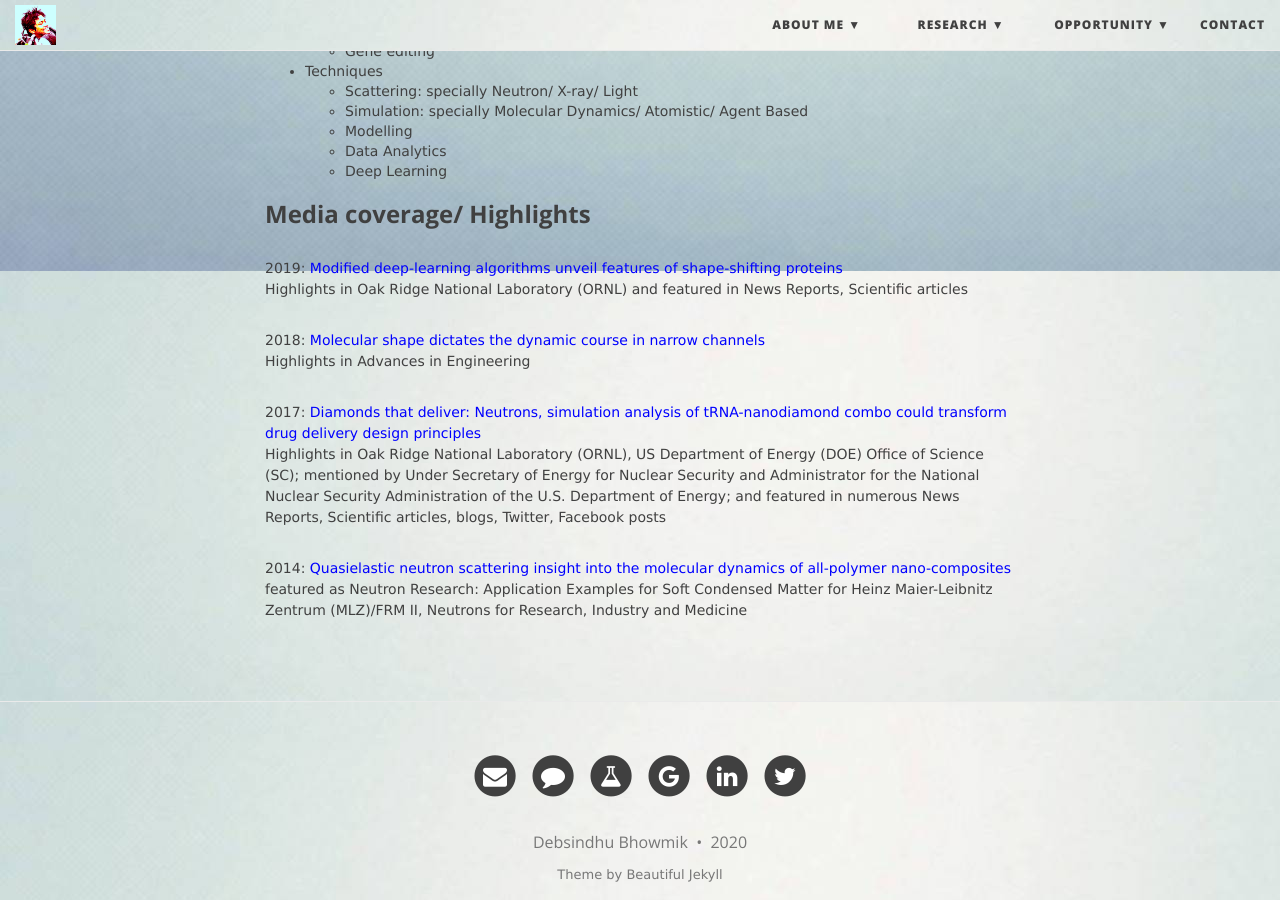
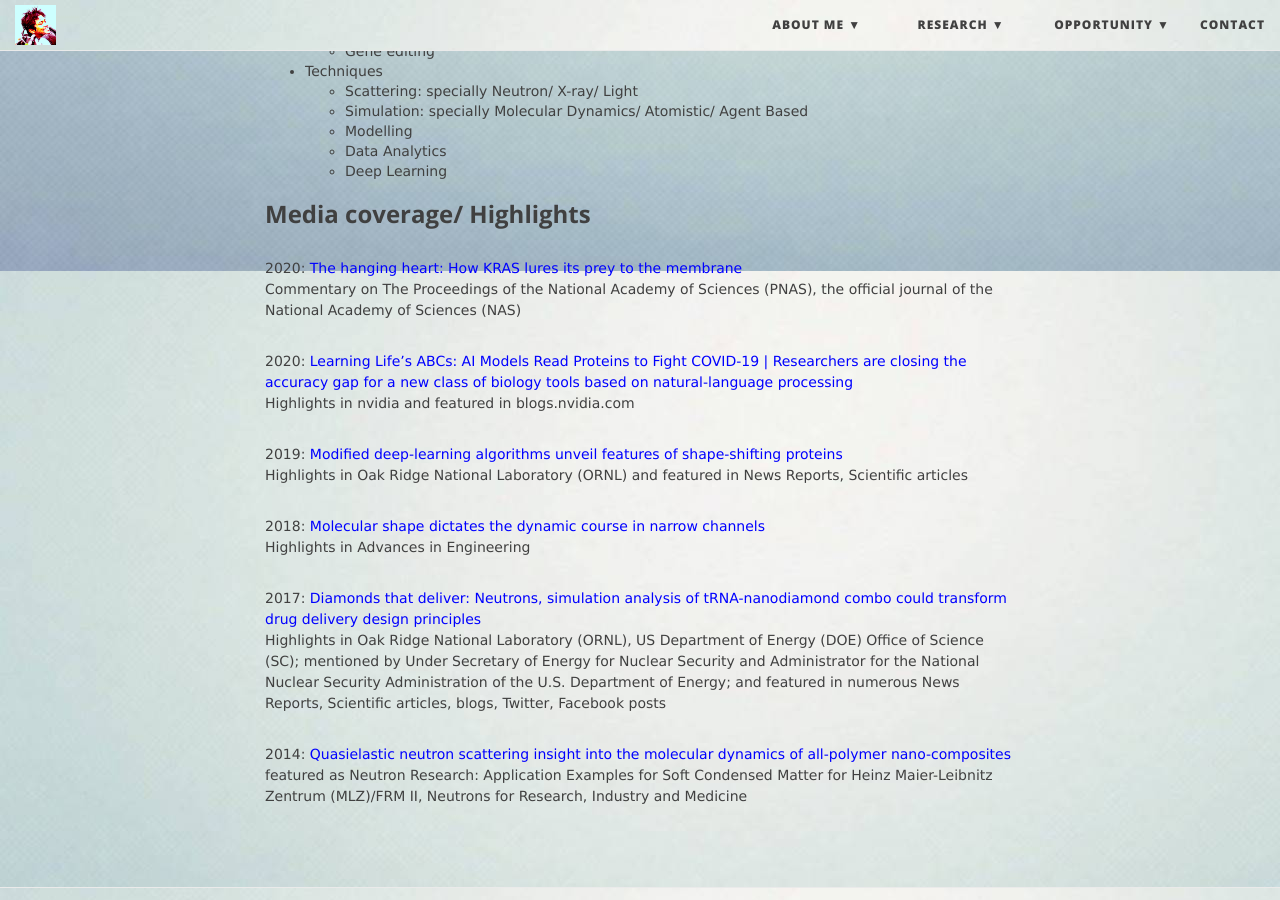
Before and after one commit to debsindhu/debsindhu.github.io, a Jekyll site: the page built from research.md, in a window 1280 px wide and 900 px high, scrolled down 800 px. Built offline with Jekyll 4.4.1, drawn with Linux system fonts in a browser that asks for light colours; nearby versions of some CDN libraries.

Commit message:
Update research.md

```diff
--- a/research.md
+++ b/research.md
@@ -34,6 +34,12 @@ experiments.
 
 ### **Media coverage/ Highlights**
 
+2020: <span style="color:blue">The hanging heart: How KRAS lures its prey to the membrane</span>
+      Commentary on The Proceedings of the National Academy of Sciences (PNAS), the official journal of the National Academy of Sciences (NAS)
+
+2020: <span style="color:blue">Learning Life’s ABCs: AI Models Read Proteins to Fight COVID-19 | Researchers are closing the accuracy gap for a new class of biology tools based on natural-language processing</span>
+      Highlights in nvidia and featured in blogs.nvidia.com
+
 2019: <span style="color:blue">Modified deep-learning algorithms unveil features of shape-shifting proteins</span>
       Highlights in Oak Ridge National Laboratory (ORNL) and featured in News Reports, Scientific articles
 
```
